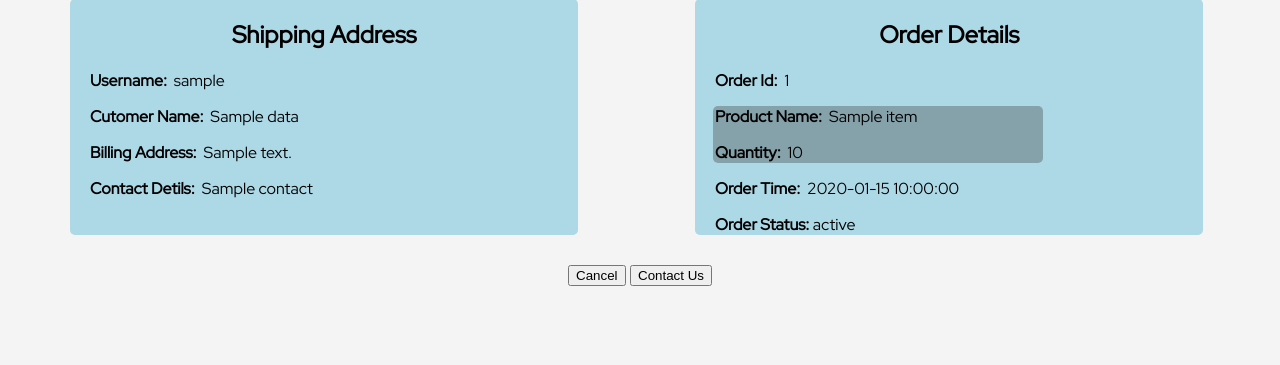
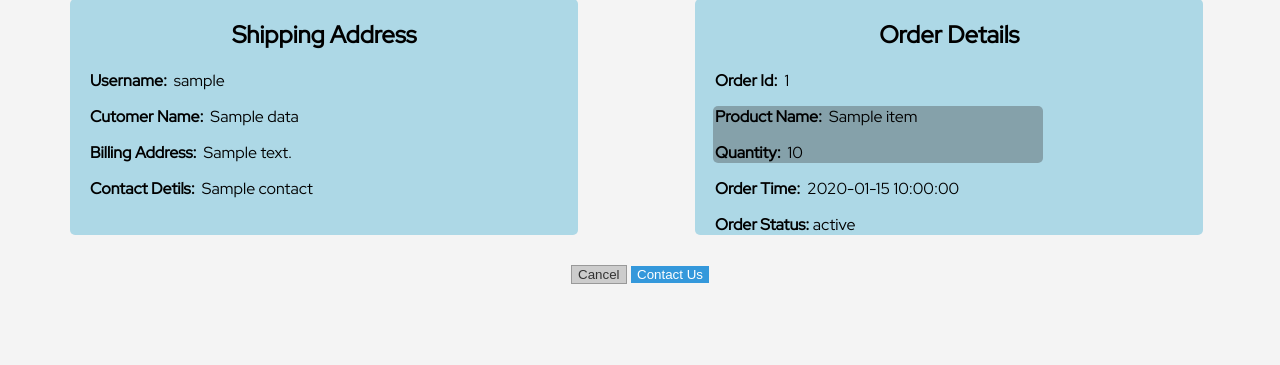
Before and after one commit to Apex-ace/MediEase, a Flask app: page /myorder/1/1 in a window 1280 px wide. Shown: the part 234-599 px from the top of the page. Run offline with Flask 3, Linux system fonts and the light colour scheme; a database or web service that is not in the repository returns one stand-in record (values such as "Sample title"); data that the repository does not hold is empty; parts of the project's set-up code (start-up, migrations or seed data) failed here and were passed over.

Commit message:
modify buttons

```diff
--- a/static/customer/orderpage.css
+++ b/static/customer/orderpage.css
@@ -46,6 +46,19 @@ body {
     border: #05000058;
 }
 
+.cancel-button {
+    background-color: #ccc;
+    color: #333;
+    border: 1px solid #999;
+}
+
+
+.contact-button {
+    background-color: #3498db;
+    color: #fff;
+    border: none;
+}
+
 #tab-space {
     margin-left: 0px;
 }
```
